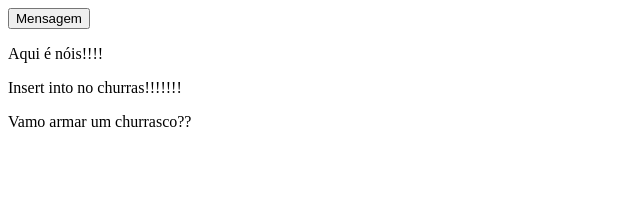
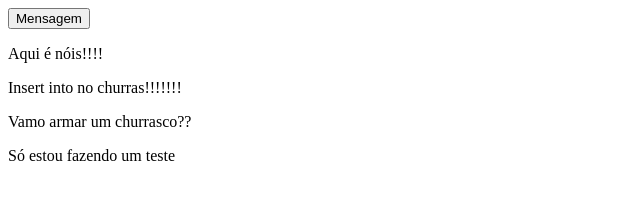
Before and after one commit to Jhowpg/projeto-git, a plain HTML site: page index.html in a window 1280 px wide. Shown: the whole page, without its empty margins (0-640 px from the left). Drawn offline with Linux system fonts and the light colour scheme.

Commit message:
nova alteração do index/testando o git

```diff
--- a/index.html
+++ b/index.html
@@ -14,6 +14,7 @@
         <p>Aqui é nóis!!!!</p>
         <p>Insert into no churras!!!!!!!</p>
         <p>Vamo armar um churrasco??</p>
+        <p>Só estou fazendo um teste</p>
     </form>
 </main>
 </body>
```
